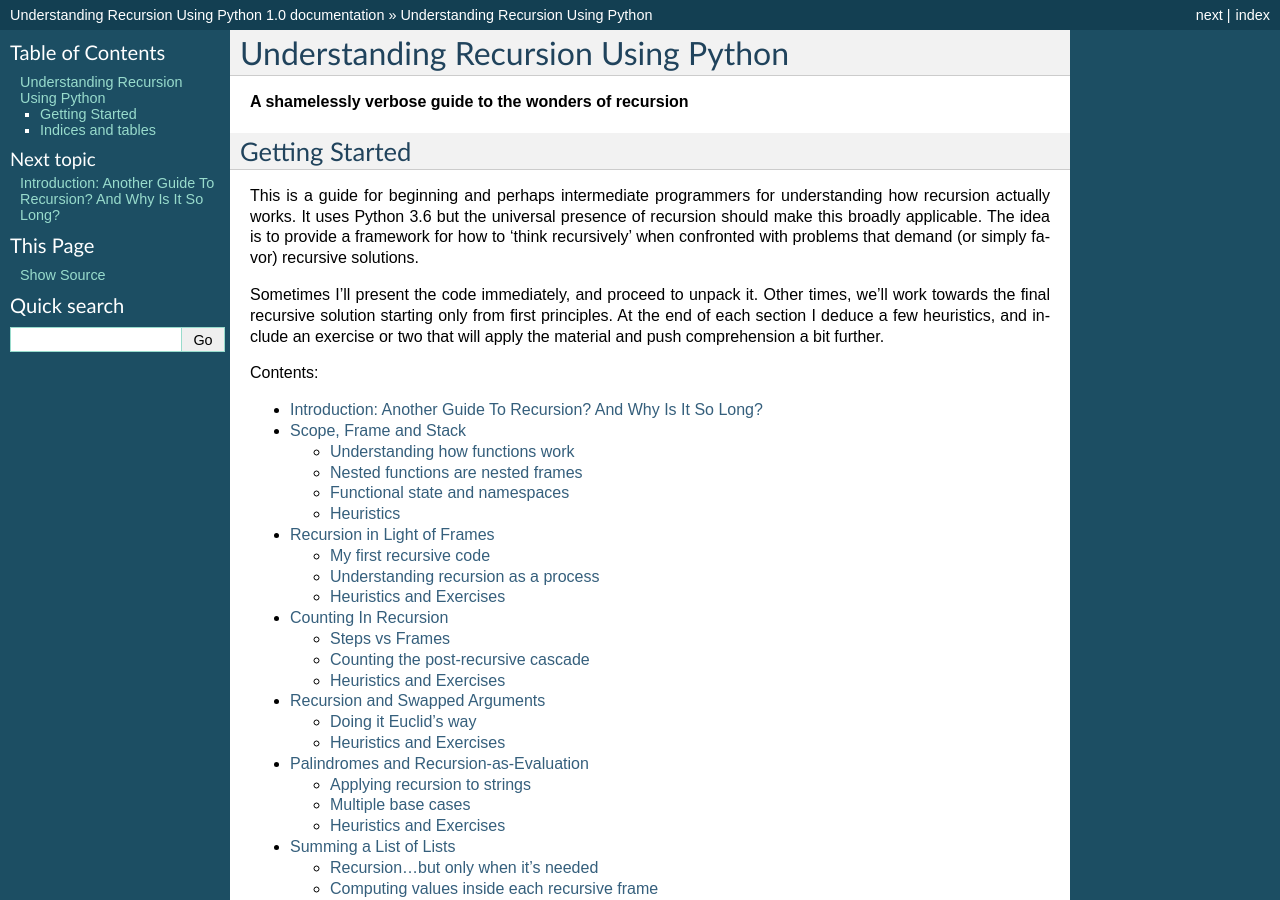
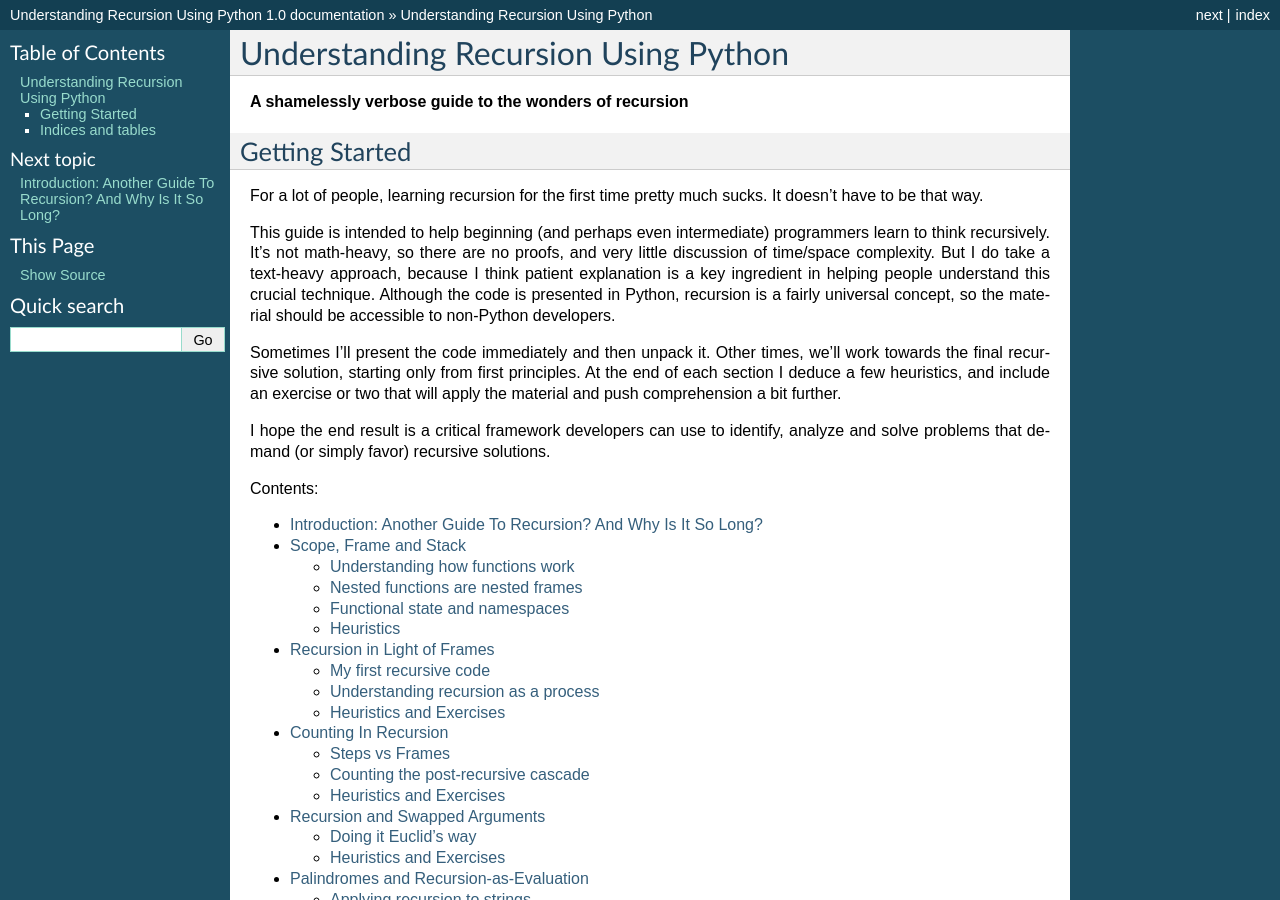
Before and after one commit to panopticonopolis/Understanding-Recursion, a Sphinx documentation site: the page built from source/index.rst, in a window 1280 px wide and 900 px high. Built offline with Sphinx 7.4.7, drawn with Linux system fonts in a browser that asks for light colours.

Commit message:
Update index.rst

```diff
--- a/source/index.rst
+++ b/source/index.rst
@@ -12,9 +12,13 @@ Understanding Recursion Using Python
 Getting Started
 ^^^^^^^^^^^^^^^
 
-This is a guide for beginning and perhaps intermediate programmers for understanding how recursion actually works. It uses Python 3.6 but the universal presence of recursion should make this broadly applicable. The idea is to provide a framework for how to 'think recursively' when confronted with problems that demand (or simply favor) recursive solutions.
+For a lot of people, learning recursion for the first time pretty much sucks. It doesn't have to be that way.
 
-Sometimes I'll present the code immediately, and proceed to unpack it. Other times, we'll work towards the final recursive solution starting only from first principles. At the end of each section I deduce a few heuristics, and include an exercise or two that will apply the material and push comprehension a bit further.
+This guide is intended to help beginning (and perhaps even intermediate) programmers learn to think recursively. It's not math-heavy, so there are no proofs, and very little discussion of time/space complexity. But I do take a text-heavy approach, because I think patient explanation is a key ingredient in helping people understand this crucial technique. Although the code is presented in Python, recursion is a fairly universal concept, so the material should be accessible to non-Python developers.
+
+Sometimes I'll present the code immediately and then unpack it. Other times, we'll work towards the final recursive solution, starting only from first principles. At the end of each section I deduce a few heuristics, and include an exercise or two that will apply the material and push comprehension a bit further.
+
+I hope the end result is a critical framework developers can use to identify, analyze and solve problems that demand (or simply favor) recursive solutions.
 
 .. toctree::
    :maxdepth: 2
```
